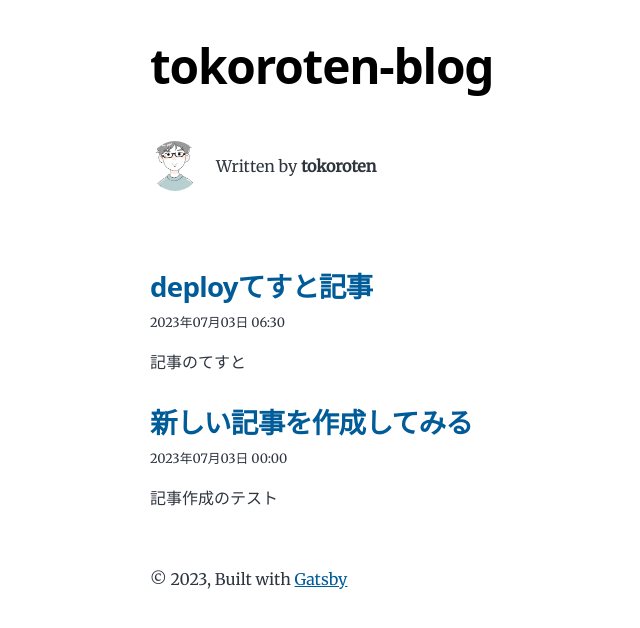
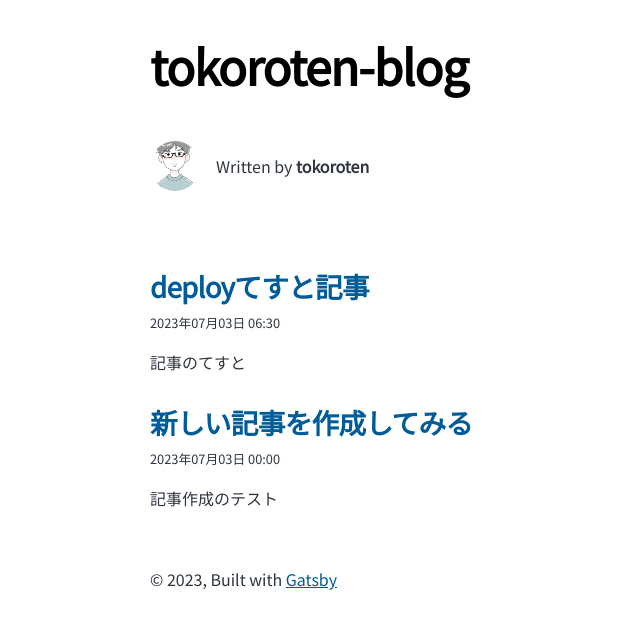
Before and after one commit to Sei-Takechi/tokoroten-blog, a Gatsby site: page / in a window 1280 px wide. Shown: the whole page, without its empty margins (174-814 px from the left). Built offline with nearby package versions, Linux system fonts and the light colour scheme; Gatsby itself is replaced by a stand-in of ours.

Commit message:
fontを変更

```diff
--- a/package.json
+++ b/package.json
@@ -8,8 +8,9 @@
     "url": "https://github.com/gatsbyjs/gatsby/issues"
   },
   "dependencies": {
+    "@fontsource-variable/montserrat": "^5.0.4",
     "@fontsource/merriweather": "^5.0.3",
-    "@fontsource-variable/montserrat": "^5.0.4",
+    "@fontsource/noto-sans-jp": "^5.0.4",
     "gatsby": "^5.11.0",
     "gatsby-plugin-feed": "^5.11.0",
     "gatsby-plugin-image": "^3.11.0",
--- a/src/components/layout.js
+++ b/src/components/layout.js
@@ -1,5 +1,6 @@
 import * as React from "react"
 import { Link } from "gatsby"
+import "@fontsource/noto-sans-jp"
 
 const Layout = ({ location, title, children }) => {
   const rootPath = `${__PATH_PREFIX__}/`
--- a/src/style.css
+++ b/src/style.css
@@ -76,7 +76,7 @@ html {
 }
 
 body {
-  font-family: var(--font-body);
+  font-family: "Noto Sans JP", sans-serif;
   font-size: var(--fontSize-1);
   color: var(--color-text);
 }
@@ -99,7 +99,7 @@ h3,
 h4,
 h5,
 h6 {
-  font-family: var(--font-heading);
+  font-family: "Noto Sans JP", sans-serif;
   margin-top: var(--spacing-12);
   margin-bottom: var(--spacing-6);
   line-height: var(--lineHeight-tight);
```
Also changed, not shown: 1 other file.
